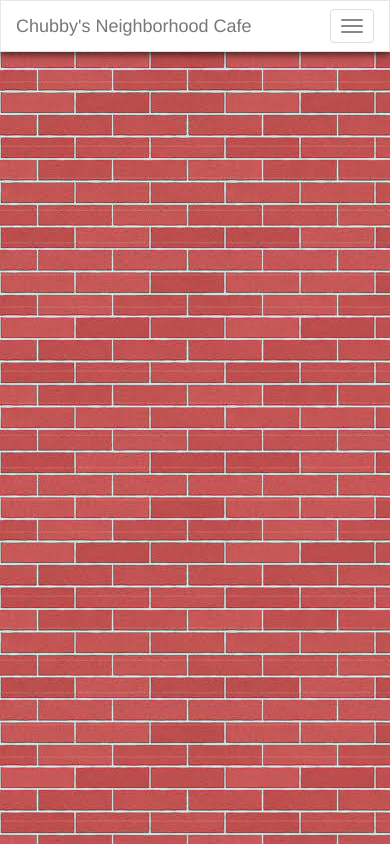
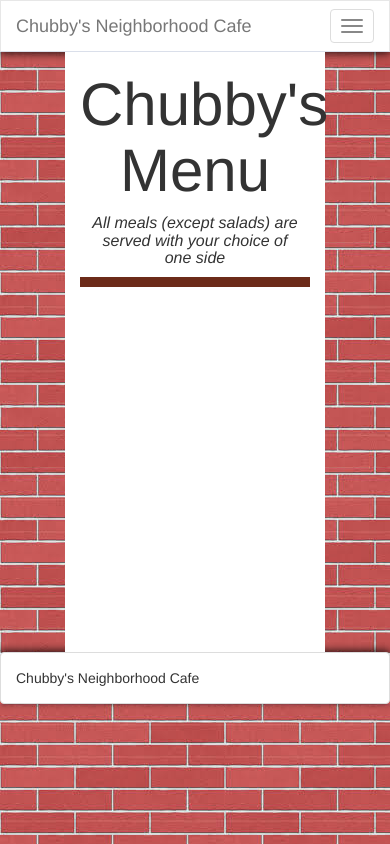
Before and after one commit to Jaredcol611/project2, a plain HTML site: page menu.html in a window 390 px wide. Drawn offline with Linux system fonts and the light colour scheme.

Commit message:
second page header. brainstorming how to make menu responsive with picutres

```diff
--- a/css/custom.scss
+++ b/css/custom.scss
@@ -1,3 +1,4 @@
+        // body, navbar, and footer CSS
 body{
   height: auto;
   background-image: url(../images/brickwall.jpg);
@@ -12,6 +13,18 @@ body{
       text-shadow: 1px 1px 2px black;
     }
 }
+.footer{
+  padding: 0;
+  box-shadow: 0 -2px 8px 0 rgba(0,0,0,0.75);
+  .footer-panel{
+    margin: 0;
+  }
+}
+
+
+        // index CSS
+
+
 .welcome-content{
   height: auto;
   background-color: #FFFFFF;
@@ -48,14 +61,6 @@ body{
     }
   }
 }
-.footer{
-  padding: 0;
-  box-shadow: 0 -2px 8px 0 rgba(0,0,0,0.75);
-  .footer-panel{
-    margin: 0;
-  }
-}
-
 @media only screen and (max-width: 767px){
   .locations{
     border: none !important;
@@ -66,24 +71,42 @@ body{
     margin-top: 0;
   }
 }
-
 .foodpic{
   margin-top: 20px;
   margin-bottom: 10px;
   border: 2px solid #6C2B19;
   box-shadow: 0 0 10px -1px rgba(0,0,0,0.75);
 }
-.foodpic1{
-  margin-top: 20px;
-  margin-bottom: 10px;
-  border: 2px solid #6C2B19;
-  box-shadow: 0 0 10px -1px rgba(0,0,0,0.75);
-  height: 169px;
-}
 .imgtext{
   text-align: center;
   font-weight: bold;
   font-size: 20px;
-  text-decoration: none;
-  color: black;
+  a {
+    text-decoration: none;
+    color: black;
+  }
 }
+
+
+          // menu CSS
+
+
+.menu-content {
+  height: 600px;
+  background-color: #FFFFFF;
+  .menu-header {
+    text-align: center;
+    font-size: 60px;
+  }
+  .sub-header{
+    text-align: center;
+    font-style: italic;
+    font-size: 16px;
+    margin: 10px;
+  }
+}
+.divide-bar2{
+  height: 10px;
+  width: 100%;
+  background-color: #6C2B19;
+}
--- a/menu.html
+++ b/menu.html
@@ -8,10 +8,8 @@
     <script defer src="framework/jquery/jquery-3.2.1.min.js"></script>
     <script defer src="framework/bootstrap-3.3.7-dist/js/bootstrap.min.js"></script>
     <link rel="stylesheet" href="css/custom.css">
+</head>
 
-
-
-</head>
 <body>
 
     <nav class="navbar navbar-default">
@@ -53,6 +51,33 @@
         </div><!-- /.container-fluid -->
     </nav>
 
+    <div class="container-fluid">
+        <div class="row">
+            <div class="col-lg-8 col-lg-push-2 col-md-8 col-md-push-2 col-sm-8 col-sm-push-2 col-xs-8 col-xs-push-2 menu-content">
 
+                        <h1 class="menu-header">Chubby's Menu</h1>
+                        <h3 class="sub-header">All meals (except salads) are served with your choice of one side</h3>
+
+
+                    <div class="divide-bar2"></div>
+
+
+
+            </div>
+        </div>
+    </div>
+
+
+
+
+
+
+<footer>
+    <div class="container-fluid footer">
+        <div class="panel panel-default footer-panel">
+            <div class="panel-body">Chubby's Neighborhood Cafe</div>
+        </div>
+    </div>
+</footer>
 </body>
 </html>
```
Also changed, not shown: index.html (+5 -5 lines), css/custom.css, 1 other file. Lines whose indentation alone changed are shown as unchanged.
